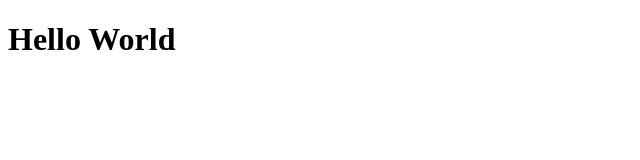
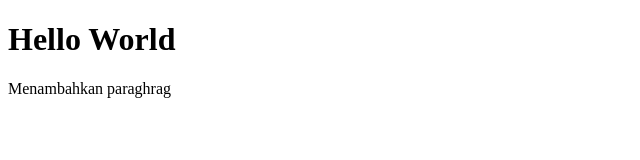
Before and after one commit to nananghe030185/esoftmedia1, a plain HTML site: page index.html in a window 1280 px wide. Shown: the whole page, without its empty margins (0-640 px from the left). Drawn offline with Linux system fonts and the light colour scheme.

Commit message:
menambahkan paragraf

```diff
--- a/index.html
+++ b/index.html
@@ -10,5 +10,8 @@
     <h1>
         Hello World
     </h1>
+    <p>
+        Menambahkan paraghrag
+    </p>
 </body>
 </html>
```
